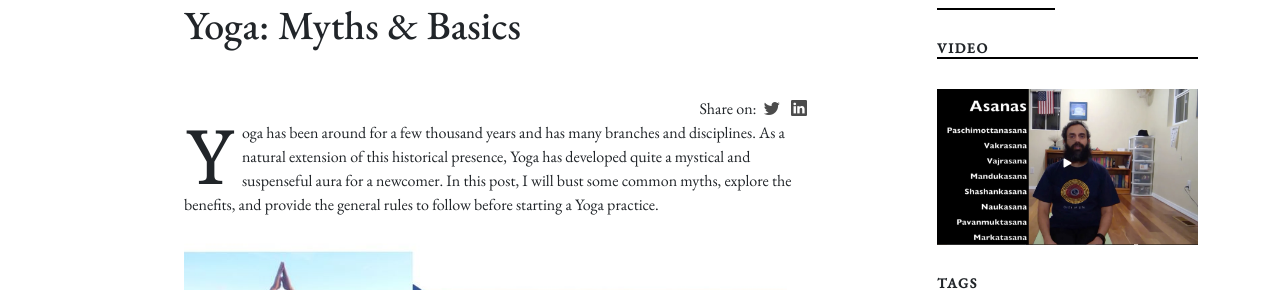
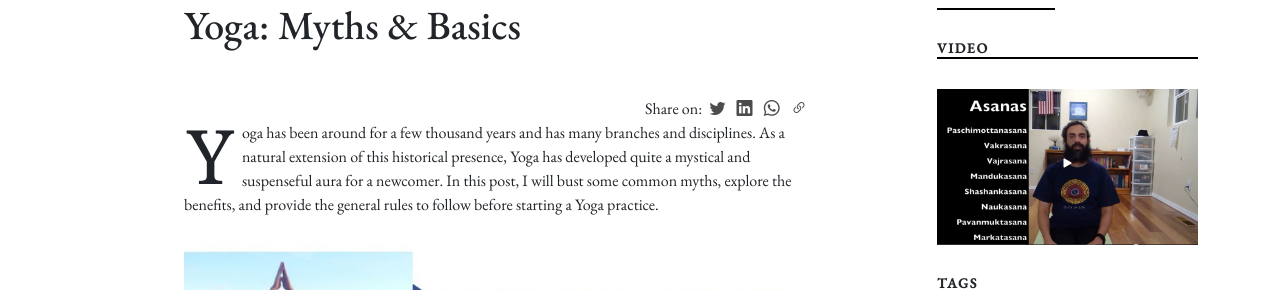
Before and after one commit to manoharmadhira/manoharmadhira.github.io, a Jekyll site: the page built from health/_posts/2022-08-06-yoga-101-basics-and-myths.md, in a window 1280 px wide. Shown: the part 156-446 px from the top of the page. Built offline with Jekyll 4.4.1, drawn with Linux system fonts in a browser that asks for light colours; nearby versions of some CDN libraries; some web fonts are replaced.

Commit message:
Added some more social media shares

```diff
--- a/_includes/social-share.html
+++ b/_includes/social-share.html
@@ -6,7 +6,14 @@ Share on:
     <a href="javascript:void(0)" class="twitter mx-1" title="Share on Twitter"
        onclick="javascript:showSocialShare('https://twitter.com/intent/tweet?{% if site.social.handles.twitter %}via={{ site.social.handles.twitter | url_encode }}&{% endif %}text={{p_title}}&url={{p_url}}')"
        ><i class="bi bi-twitter"></i></a>
-    <a href="javascript:void(0)" class="twitter mx-1" title="Share on LinkedIn"
+    <a href="javascript:void(0)" class="linkedin mx-1" title="Share on LinkedIn"
        onclick="javascript:showSocialShare('https://www.linkedin.com/sharing/share-offsite/?url={{p_url}}')"
     class="mx-1"><i class="bi bi-linkedin"></i></a>
+    <a href="javascript:void(0)" class="whatsapp mx-1" title="Share on WhatsApp"
+       onclick="javascript:showSocialShare('https://api.whatsapp.com/send?text={{p_title}}%20{{p_url}}')"
+       class="mx-1"><i class="bi bi-whatsapp"></i></a>
+    <a href="javascript:void(0)" class="whatsapp mx-1" title="Copy link to clipboard"
+       onclick="javascript:copyText('{{post.title}} {{post.url | absolute_url}}')"
+       class="mx-1"><i class="bi bi-link-45deg"></i></a>
+
 </div>
```
Also changed, not shown: _includes/head.html (+8 -1 lines).
